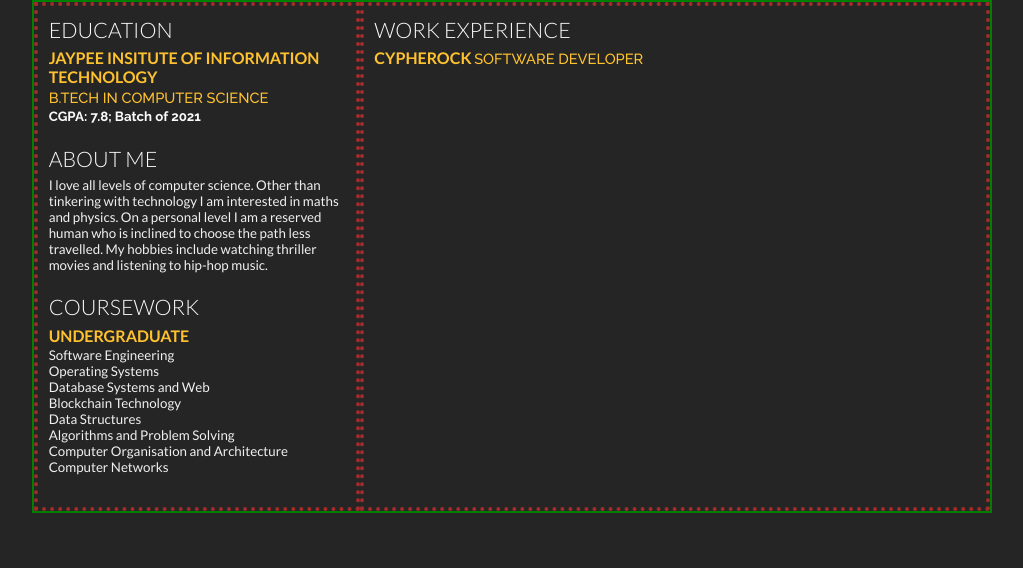
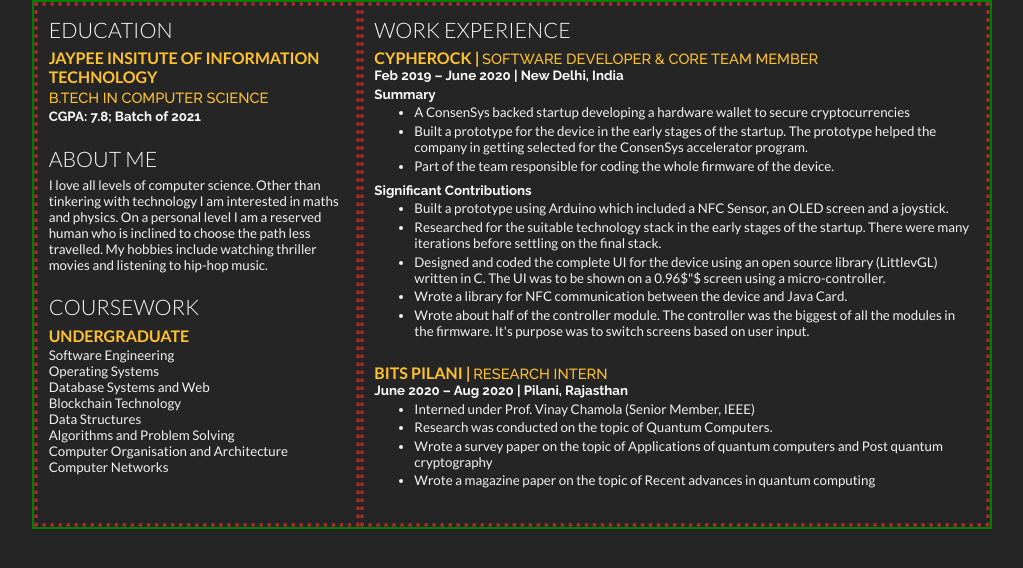
Before and after one commit to il3ven/resume, a plain HTML site: page index.html in a window 1280 px wide. Shown: the whole page, without its empty margins (128-1151 px from the left). Drawn offline with Linux system fonts and the light colour scheme.

Commit message:
Added more information

```diff
--- a/index.html
+++ b/index.html
@@ -49,8 +49,71 @@
       <div class="right">
         <div class="section">
           <h1>Work Experience</h1>
-          <h2 style="display: inline">Cypherock</h2>
-          <p class="descript" style="display: inline">Software Developer</p>
+          <h2 style="display: inline">Cypherock |</h2>
+          <p class="descript" style="display: inline">
+            Software Developer & Core Team Member
+          </p>
+          <p class="location">Feb 2019 – June 2020 | New Delhi, India</p>
+          <p class="location">Summary</p>
+          <ul>
+            <li>
+              A ConsenSys backed startup developing a hardware wallet to secure
+              cryptocurrencies
+            </li>
+            <li>
+              Built a prototype for the device in the early stages of the
+              startup. The prototype helped the company in getting selected for
+              the ConsenSys accelerator program.
+            </li>
+            <li>
+              Part of the team responsible for coding the whole firmware of the
+              device.
+            </li>
+          </ul>
+          <p class="location">Significant Contributions</p>
+          <ul>
+            <li>
+              Built a prototype using Arduino which included a NFC Sensor, an
+              OLED screen and a joystick.
+            </li>
+            <li>
+              Researched for the suitable technology stack in the early stages
+              of the startup. There were many iterations before settling on the
+              final stack.
+            </li>
+            <li>
+              Designed and coded the complete UI for the device using an open
+              source library (LittlevGL) written in C. The UI was to be shown on
+              a 0.96$"$ screen using a micro-controller.
+            </li>
+            <li>
+              Wrote a library for NFC communication between the device and Java
+              Card.
+            </li>
+            <li>
+              Wrote about half of the controller module. The controller was the
+              biggest of all the modules in the firmware. It's purpose was to
+              switch screens based on user input.
+            </li>
+          </ul>
+        </div>
+
+        <div class="section">
+          <h2 style="display: inline">BITS Pilani |</h2>
+          <p class="descript" style="display: inline">Research Intern</p>
+          <p class="location">June 2020 – Aug 2020 | Pilani, Rajasthan</p>
+          <ul>
+            <li>Interned under Prof. Vinay Chamola (Senior Member, IEEE)</li>
+            <li>Research was conducted on the topic of Quantum Computers.</li>
+            <li>
+              Wrote a survey paper on the topic of Applications of quantum
+              computers and Post quantum cryptography
+            </li>
+            <li>
+              Wrote a magazine paper on the topic of Recent advances in quantum
+              computing
+            </li>
+          </ul>
         </div>
       </div>
     </div>
--- a/style.css
+++ b/style.css
@@ -53,6 +53,14 @@
   margin: 0 auto 16pt;
 }
 
+ul {
+  margin: 0 auto 4pt;
+}
+
+ul li {
+  padding-bottom: 2pt;
+}
+
 .container {
   margin: 0 auto;
   border: 2px solid green;
@@ -65,13 +73,13 @@
 .left {
   border: 4px brown dotted;
   /* background-color: red; */
-  flex: 1 0 16rem;
+  flex: 1 1 16rem;
   padding: 8pt;
 }
 
 .right {
   border: 4px brown dotted;
   /* background-color: blue; */
-  flex: 3 0 30rem;
+  flex: 3 1 30rem;
   padding: 8pt;
 }
```
